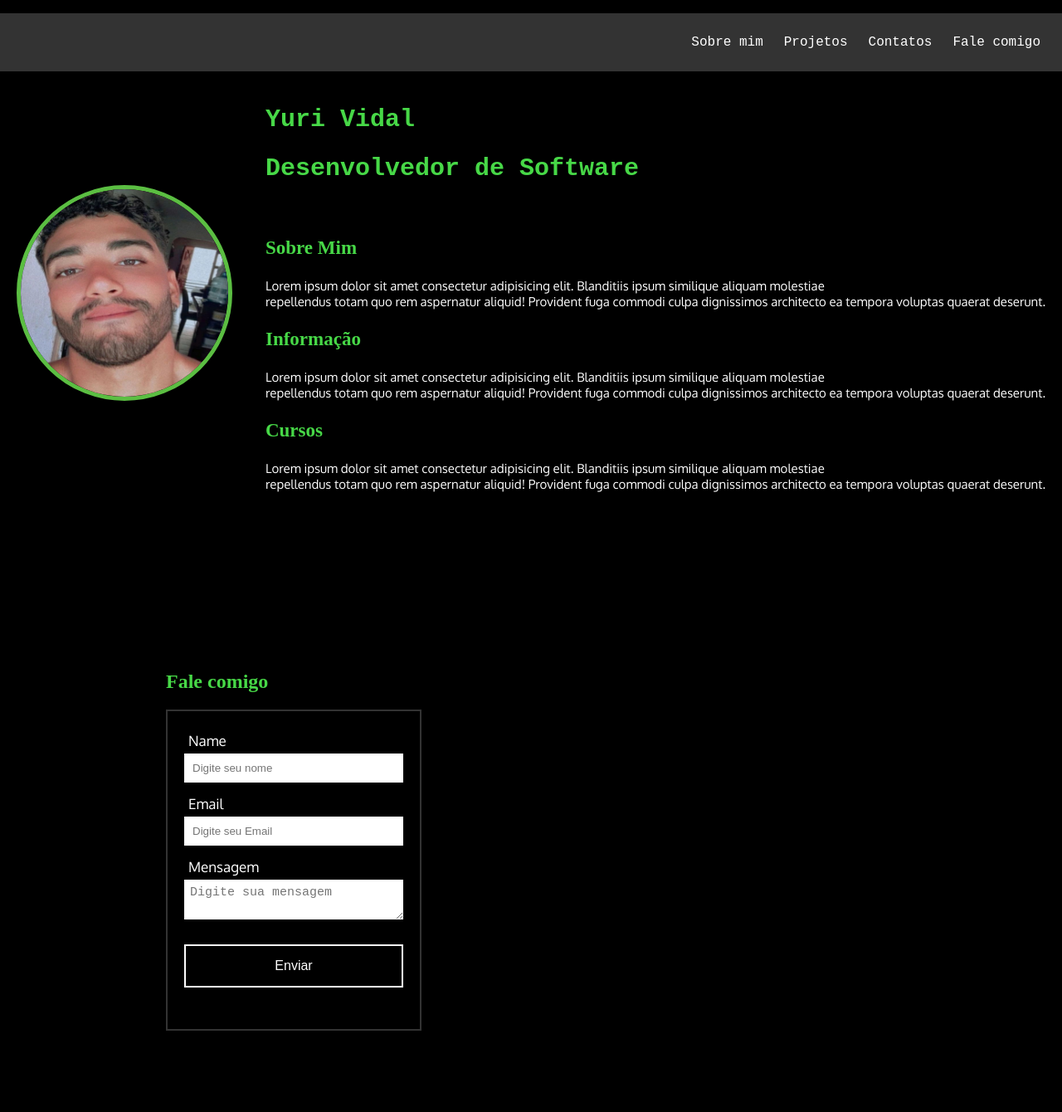
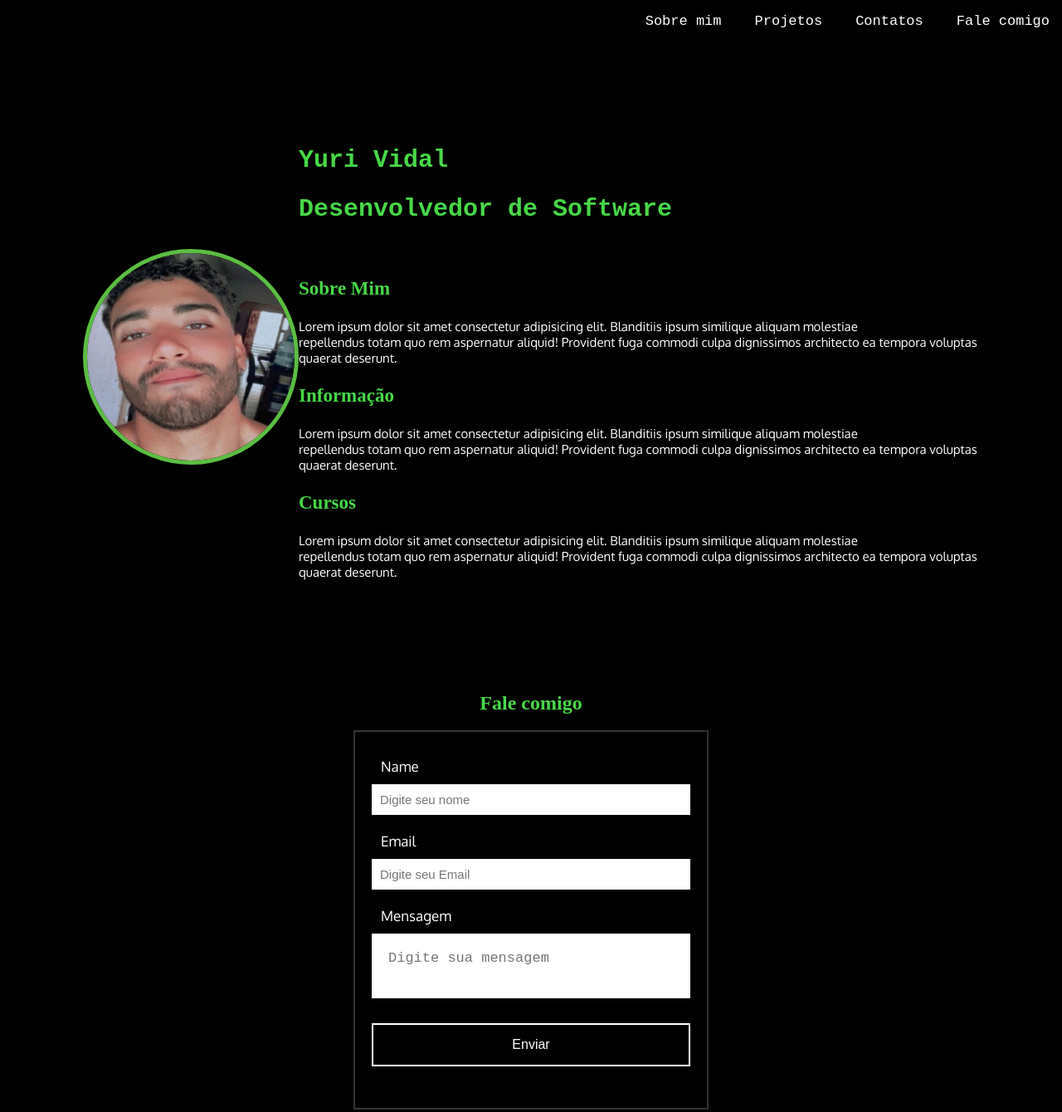
Before and after one commit to yurividal123/Projeto-2, a plain HTML site: page index.html in a window 1280 px wide. Shown: the whole page at 83% size. Drawn offline with Linux system fonts and the light colour scheme; a web font is replaced by a local one.

Commit message:
atualização do projeto final

```diff
--- a/index.css
+++ b/index.css
@@ -7,12 +7,13 @@ body {
   }
 
   header {
-  background-color:#333;
     font-family: 'Chivo Mono', monospace;
   }
 
   nav ul li a {
     transition: all 0.5s;
+    font-size: 17px;
+    margin-right: 15px;
   }
 
   header li a:hover {
@@ -23,7 +24,6 @@ ul {
     display: flex;
     justify-content:flex-end;
     list-style-type: none;
-  padding: 26px;
   }
 
   a {
@@ -49,6 +49,7 @@ section {
     display:flex;
     align-items: center;
     justify-content: space-around;
+    padding: 100px;
   }
 
   .text-p h1,
@@ -62,17 +63,17 @@ section {
     font-size: 15px;
   }
 
-.center {
-  text-align: center;
-}
-
   h1,
   div h2 {
     color:rgb(71, 216, 71);
   }
 
   .form-edit {
-  margin: 200px;
+  display:flex;
+  justify-content: center;
+  flex-direction: column;
+  align-items: center;
+  margin-bottom:50px;
   }
 
   form {
@@ -88,13 +89,14 @@ form label {
     display: flex;
     align-items: center;
     font-size: 17px;
-  padding: 05px;
+    padding: 11px;
     font-family: 'Oxygen', sans-serif;
   }
 
   form input {
     padding: 10px;
     outline: none;
+    font-size: 15px;
     border: 0;
     margin-bottom: 10px;
     transition: all 0.5s;
@@ -105,12 +107,13 @@ form input:focus {
   }
 
   form textarea {
-  padding: 7px;
+    padding: 20px;
     outline: none;
     border: 0;
-  font-size: 15px;
+    font-size: 17px;
     margin-bottom: 30px;
     transition: all 0.5s;
+    resize: none;
   }
 
   form textarea:focus {
--- a/index.html
+++ b/index.html
@@ -25,7 +25,7 @@
                   <a href="./contact.html">Contatos</a>
                 </li>
                 <li>
-                <a href="#">Fale comigo</a>
+                  <a href="#contact">Fale comigo</a>
                 </li>
               </ul>
             </div>
@@ -53,7 +53,7 @@
             </div>
             </section>
             <div class="form-edit">
-          <h2>Fale comigo</h2>
+              <h2 id="contact">Fale comigo</h2>
               <form>
                 <label>Name</label>
                 <input type="text" name="Nome" placeholder="Digite seu nome">
```
Lines whose indentation alone changed are shown as unchanged.
